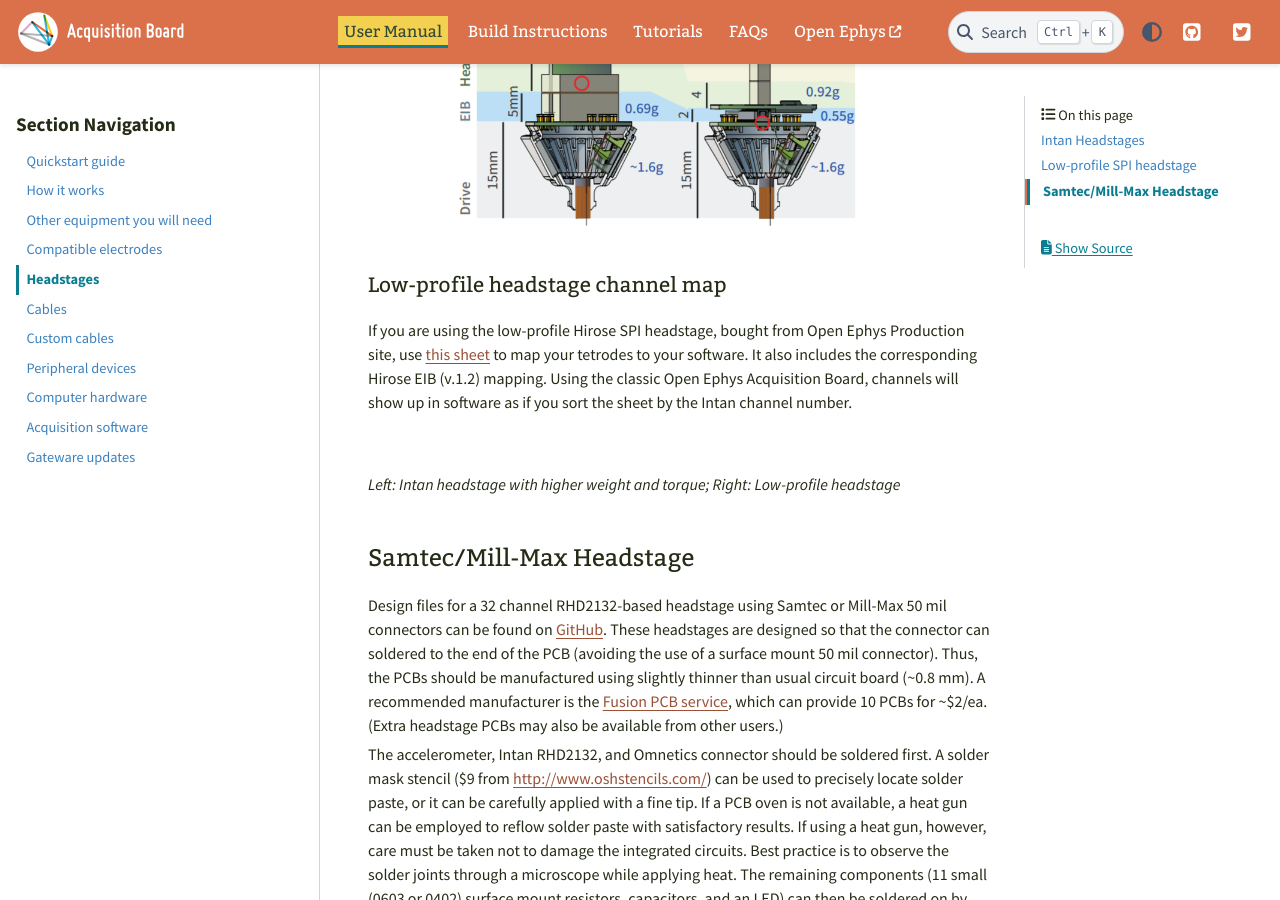
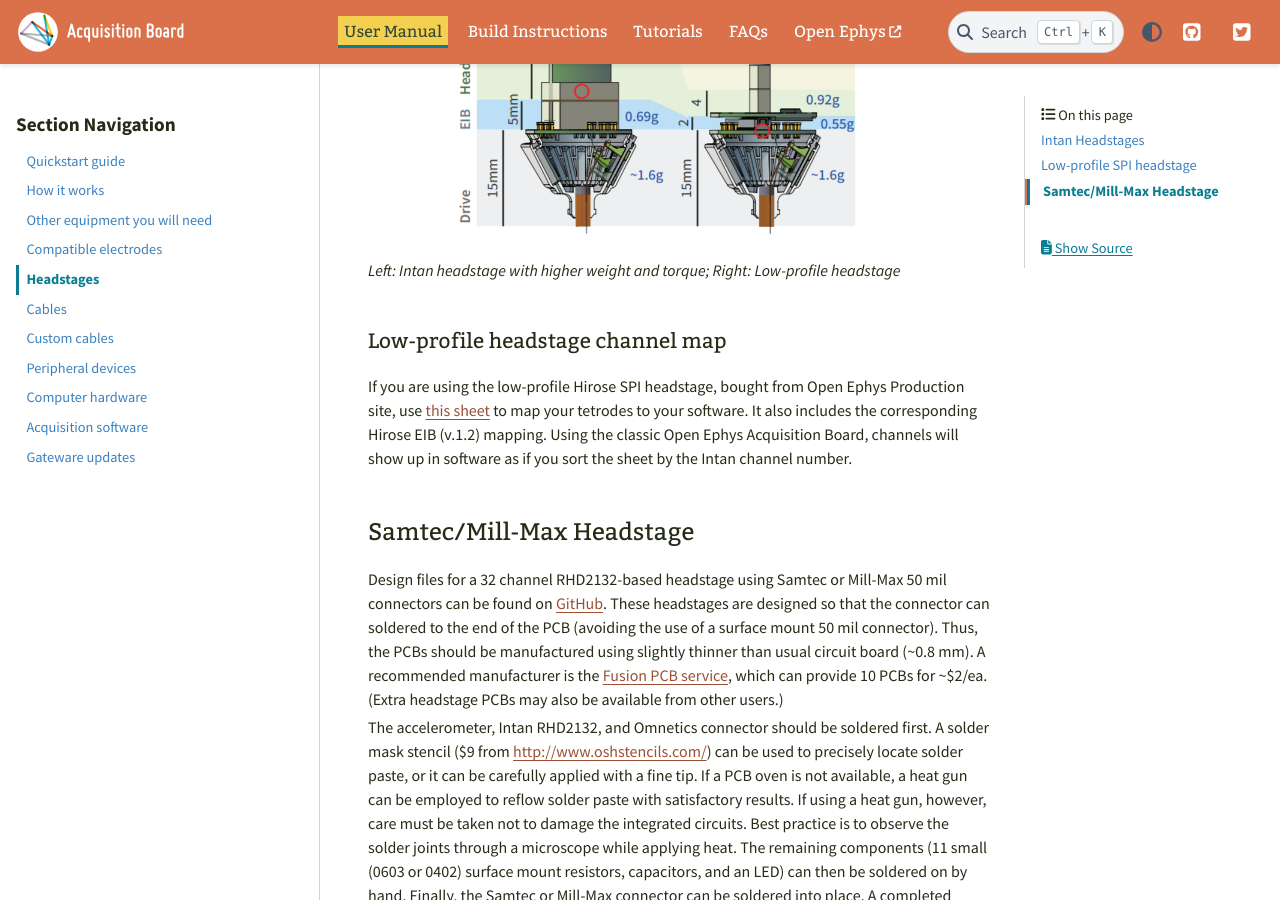
Before and after one commit to open-ephys/acq-board-docs, a Sphinx documentation site: the page built from source/User-Manual/Headstages.rst, in a window 1280 px wide and 900 px high, scrolled down 1698 px. Built offline with Sphinx 7.4.7 and the PyData theme 0.15.4, drawn with Linux system fonts in a browser that asks for light colours.

Commit message:
fixed caption in headstage page

```diff
--- a/source/User-Manual/Headstages.rst
+++ b/source/User-Manual/Headstages.rst
@@ -34,18 +34,16 @@
 - It has 2 built-in LEDs for tracking purpose
 - And, most importantly: the flat, round design means that the center of mass of the headstage is closer to the head of the animal. This cuts torque in half, reducing the impact on animal. Mice with this headstage can easily lower their heads and perform most licking/nosepoke paradigms. (Imagine wearing a heavy tall hat, and how that would influence your balance.)
 
-.. image:: ../_static/images/usermanual/headstages/image-20201209-170837.png
+.. figure:: ../_static/images/usermanual/headstages/image-20201209-170837.png
   :scale: 60
   :align: center
+
+*Left: Intan headstage with higher weight and torque; Right: Low-profile headstage*
 
 Low-profile headstage channel map
 ***********************************
 
 If you are using the low-profile Hirose SPI headstage, bought from Open Ephys Production site, use `this sheet <https://docs.google.com/spreadsheets/d/1WYDymxNqGRtFPxn69H9JzeMgePpXcFSPHiWJYBE0lu4/edit#gid=0>`__ to map your tetrodes to your software. It also includes the corresponding Hirose EIB (v.1.2) mapping. Using the classic Open Ephys Acquisition Board, channels will show up in software as if you sort the sheet by the Intan channel number.
-
-|
-
-*Left: Intan headstage with higher weight and torque; Right: Low-profile headstage*
 
 Samtec/Mill-Max Headstage
 ###################################
```
